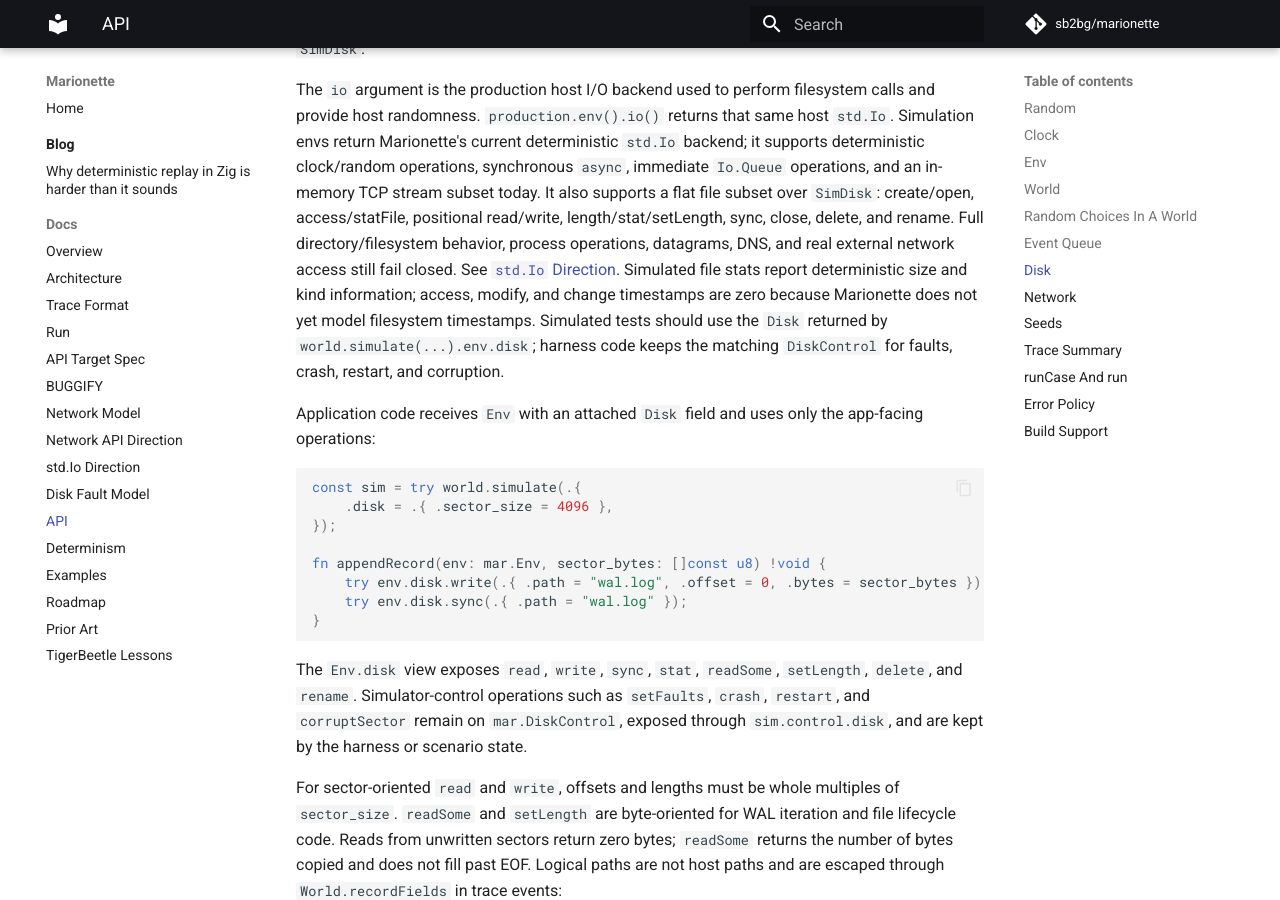
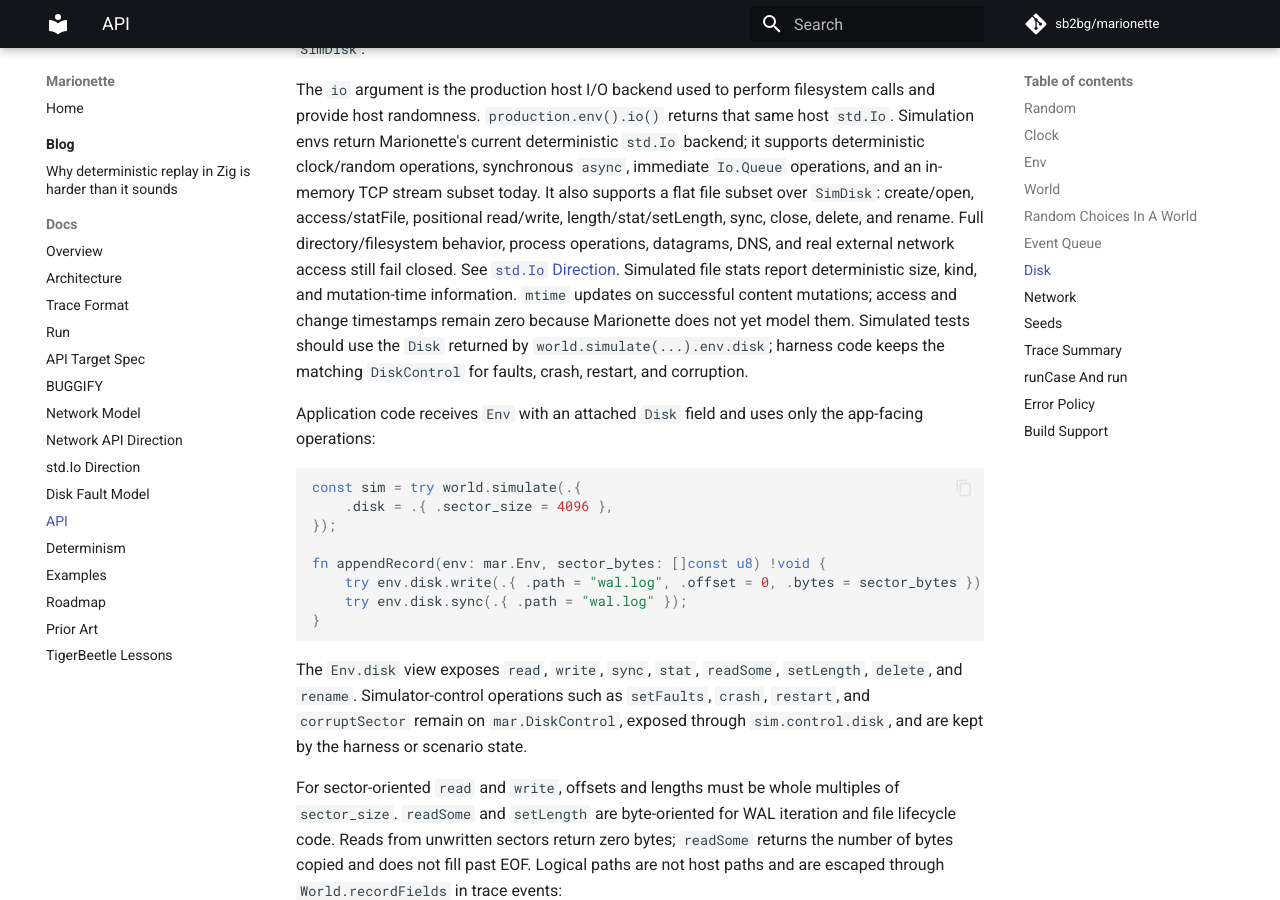
Before and after one commit to sb2bg/marionette, an MkDocs documentation site: the page built from docs/api.md, in a window 1280 px wide and 900 px high, scrolled down 5349 px. Built offline with MkDocs 1.6.1 and Material for MkDocs 9.7.7, drawn with Linux system fonts in a browser that asks for light colours; comment, search, counter and statistics services are not loaded.

Commit message:
Track simulated file modification times

```diff
--- a/docs/api.md
+++ b/docs/api.md
@@ -287,9 +287,9 @@ directory/filesystem behavior, process operations, datagrams, DNS, and real
 external network access still fail
 closed. See
 [`std.Io` Direction](std-io-direction.md).
-Simulated file stats report deterministic size and kind information; access,
-modify, and change timestamps are zero because Marionette does not yet model
-filesystem timestamps.
+Simulated file stats report deterministic size, kind, and mutation-time
+information. `mtime` updates on successful content mutations; access and change
+timestamps remain zero because Marionette does not yet model them.
 Simulated tests should use the `Disk` returned by
 `world.simulate(...).env.disk`; harness code keeps the matching `DiskControl`
 for faults, crash, restart, and corruption.
```
Also changed, not shown: docs/std-io-direction.md (+2 -2 lines), 1 other file.
